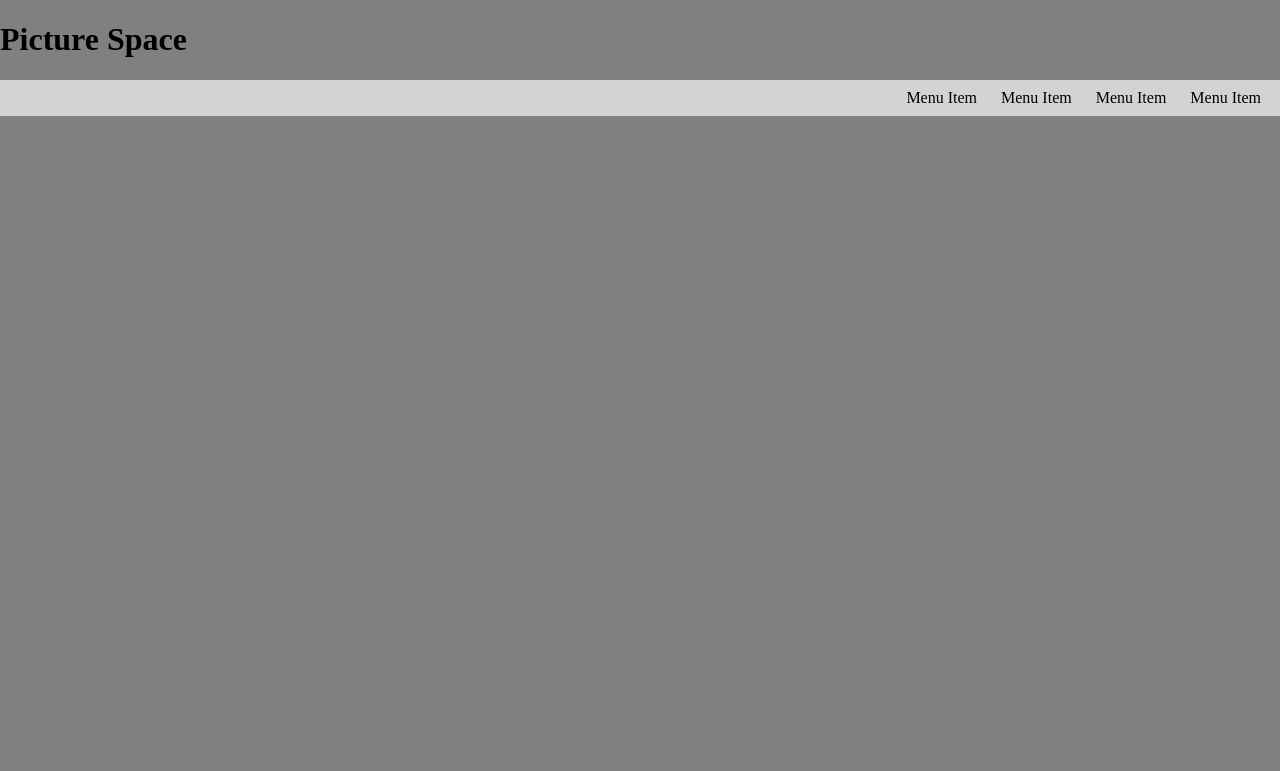
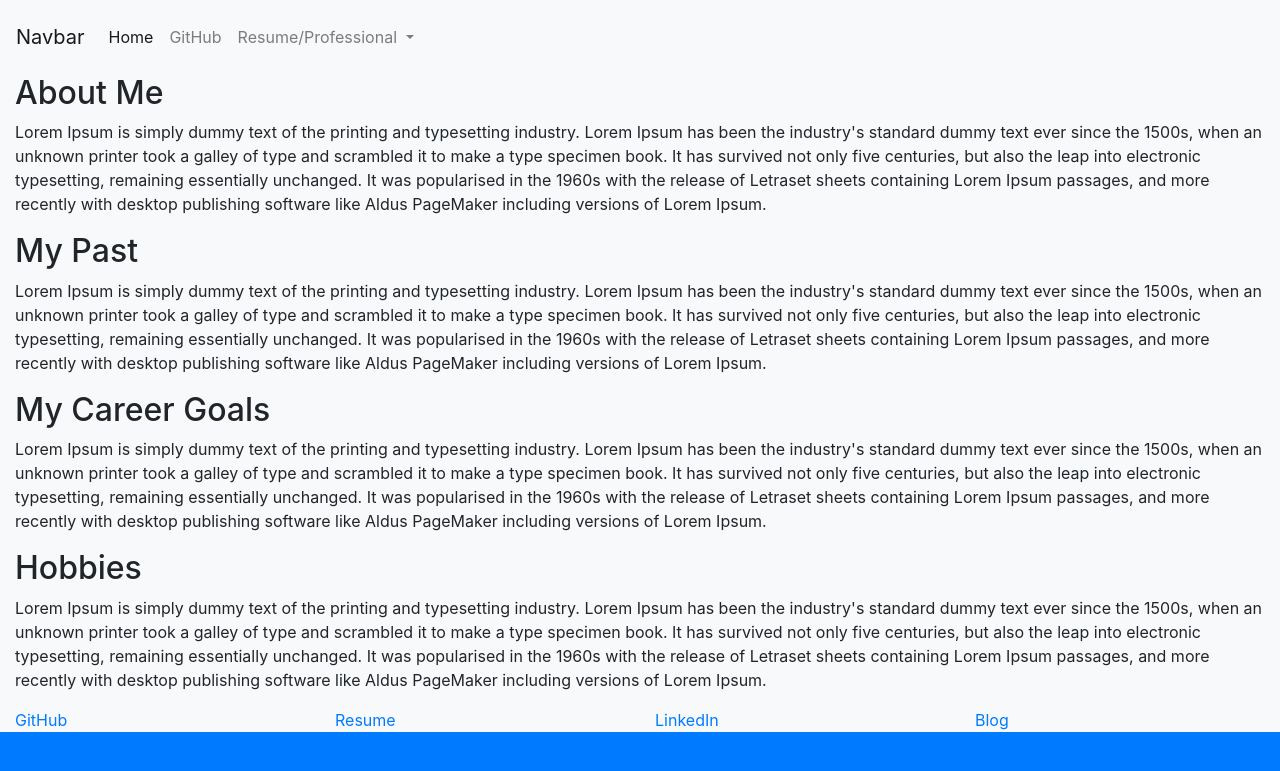
Before and after one commit to MartyBonacci/PersonWebProject, a PHP site: page / in a window 1280 px wide. Shown: the top 771 px of the page. Run offline with PHP 8.4, Linux system fonts and the light colour scheme.

Commit message:
Added some fake content and a footer.

```diff
--- a/css/index.css
+++ b/css/index.css
@@ -30,3 +30,25 @@ nav ul a:hover {
 nav ul a li {
 	display: inline-block;
 }
+
+div.container {
+	display: flex;
+}
+
+div.flex-div {
+	background-color: black;
+}
+
+/* Desktop screen media query */
+@media screen and (min-width: 1100px) {
+		div.container {
+			flex-direction: row;
+		}
+}
+
+/* Mobile media query */
+@media screen and (max-width: 720px) {
+	div.container {
+		flex-direction: column;
+	}
+}
--- a/index.html
+++ b/index.html
@@ -2,26 +2,104 @@
 <html>
 	<head>
 		<meta charset="utf-8"/>
+		<meta name="viewport" content="width=device-width, initial-scale=1">
 		<title>Picture Space</title>
 		<link rel="stylesheet" type="text/css" href="css/index.css"/>
+		<link rel="stylesheet" href="https://stackpath.bootstrapcdn.com/bootstrap/4.3.1/css/bootstrap.min.css"
+				integrity="sha384-ggOyR0iXCbMQv3Xipma34MD+dH/1fQ784/j6cY/iJTQUOhcWr7x9JvoRxT2MZw1T" crossorigin="anonymous">
+
+		<script src="https://code.jquery.com/jquery-3.3.1.slim.min.js"
+				  integrity="sha384-q8i/X+965DzO0rT7abK41JStQIAqVgRVzpbzo5smXKp4YfRvH+8abtTE1Pi6jizo"
+				  crossorigin="anonymous"></script>
+		<script src="https://cdnjs.cloudflare.com/ajax/libs/popper.js/1.14.7/umd/popper.min.js"
+				  integrity="sha384-UO2eT0CpHqdSJQ6hJty5KVphtPhzWj9WO1clHTMGa3JDZwrnQq4sF86dIHNDz0W1"
+				  crossorigin="anonymous"></script>
+		<script src="https://stackpath.bootstrapcdn.com/bootstrap/4.3.1/js/bootstrap.min.js"
+				  integrity="sha384-JjSmVgyd0p3pXB1rRibZUAYoIIy6OrQ6VrjIEaFf/nJGzIxFDsf4x0xIM+B07jRM"
+				  crossorigin="anonymous"></script>
 	</head>
-	<body>
-		<header>
-			<h1>Picture Space</h1>
-			<nav>
-				<ul>
-					<a href="#"><li>Menu Item</li></a>
-					<a href="#"><li>Menu Item</li></a>
-					<a href="#"><li>Menu Item</li></a>
-					<a href="#"><li>Menu Item</li></a>
+	<body class="bg-primary mb-10px">
+		<nav class="navbar navbar-expand-lg navbar-light bg-light">
+			<a class="navbar-brand" href="#">Navbar</a>
+			<button class="navbar-toggler" type="button" data-toggle="collapse" data-target="#navbarSupportedContent"
+					  aria-controls="navbarSupportedContent" aria-expanded="false" aria-label="Toggle navigation">
+				<span class="navbar-toggler-icon"></span>
+			</button>
+			<div class="collapse navbar-collapse" id="navbarSupportedContent">
+				<ul class="navbar-nav mr-auto">
+					<li class="nav-item active">
+						<a class="nav-link" href="#">Home <span class="sr-only">(current)</span></a>
+					</li>
+					<li class="nav-item">
+						<a class="nav-link" href="https://github.com/CodeCanna">GitHub</a>
+					</li>
+					<li class="nav-item dropdown">
+						<a class="nav-link dropdown-toggle" href="#" id="navbarDropdown" role="button"
+							data-toggle="dropdown" aria-haspopup="true" aria-expanded="false">
+							Resume/Professional
+						</a>
+						<div class="dropdown-menu" aria-labelledby="navbarDropdown">
+							<a class="dropdown-item" href="#">Resume</a>
+							<a class="dropdown-item" href="https://www.linkedin.com/in/mark-waid-469845a6/">LinkedIn</a>
+							<div class="dropdown-divider"></div>
+							<a class="dropdown-item" href="https://codecanna.github.io">Blog</a>
+						</div>
+					</li>
 				</ul>
-			</nav>
-		</header>
-		<article>
+			</div>
+		</nav>
+		<!-- Site content body -->
+		<div class="container-fluid bg-light">
+			<div class="row flex-column ">
+				<div class="col">
+					<h2>About Me</h2>
+					<p>
+						Lorem Ipsum is simply dummy text of the printing and typesetting industry. Lorem Ipsum has been the industry's standard dummy text ever since the 1500s, when an unknown printer took a galley of type and scrambled it to make a type specimen book. It has survived not only five centuries, but also the leap into electronic typesetting, remaining essentially unchanged. It was popularised in the 1960s with the release of Letraset sheets containing Lorem Ipsum passages, and more recently with desktop publishing software like Aldus PageMaker including versions of Lorem Ipsum.
+					</p>
+				</div>
 
-		</article>
-		<footer>
+				<div class="col">
+					<h2>My Past</h2>
+					<p>
+						Lorem Ipsum is simply dummy text of the printing and typesetting industry. Lorem Ipsum has been the industry's standard dummy text ever since the 1500s, when an unknown printer took a galley of type and scrambled it to make a type specimen book. It has survived not only five centuries, but also the leap into electronic typesetting, remaining essentially unchanged. It was popularised in the 1960s with the release of Letraset sheets containing Lorem Ipsum passages, and more recently with desktop publishing software like Aldus PageMaker including versions of Lorem Ipsum.
+					</p>
+				</div>
 
-		</footer>
+				<div class="col">
+					<h2>My Career Goals</h2>
+					<p>
+						Lorem Ipsum is simply dummy text of the printing and typesetting industry. Lorem Ipsum has been the industry's standard dummy text ever since the 1500s, when an unknown printer took a galley of type and scrambled it to make a type specimen book. It has survived not only five centuries, but also the leap into electronic typesetting, remaining essentially unchanged. It was popularised in the 1960s with the release of Letraset sheets containing Lorem Ipsum passages, and more recently with desktop publishing software like Aldus PageMaker including versions of Lorem Ipsum.
+					</p>
+				</div>
+
+				<div class="col">
+					<h2>Hobbies</h2>
+					<p>
+						Lorem Ipsum is simply dummy text of the printing and typesetting industry. Lorem Ipsum has been the industry's standard dummy text ever since the 1500s, when an unknown printer took a galley of type and scrambled it to make a type specimen book. It has survived not only five centuries, but also the leap into electronic typesetting, remaining essentially unchanged. It was popularised in the 1960s with the release of Letraset sheets containing Lorem Ipsum passages, and more recently with desktop publishing software like Aldus PageMaker including versions of Lorem Ipsum.
+					</p>
+				</div>
+			</div>
+			<footer>
+				<div class="bg-light">
+					<div class="row">
+						<div class="col-sm">
+							<a href="https://github.com/CodeCanna">GitHub</a>
+						</div>
+
+						<div class="col-sm">
+							<a href="#">Resume</a>
+						</div>
+
+						<div class="col-sm">
+							<a href="https://www.linkedin.com/in/mark-waid-469845a6/">LinkedIn</a>
+						</div>
+
+						<div class="col-sm">
+							<a href="https://www.codecanna.github.io">Blog</a>
+						</div>
+					</div>
+				</div>
+			</footer>
+		</div>
 	</body>
 </html>
```
